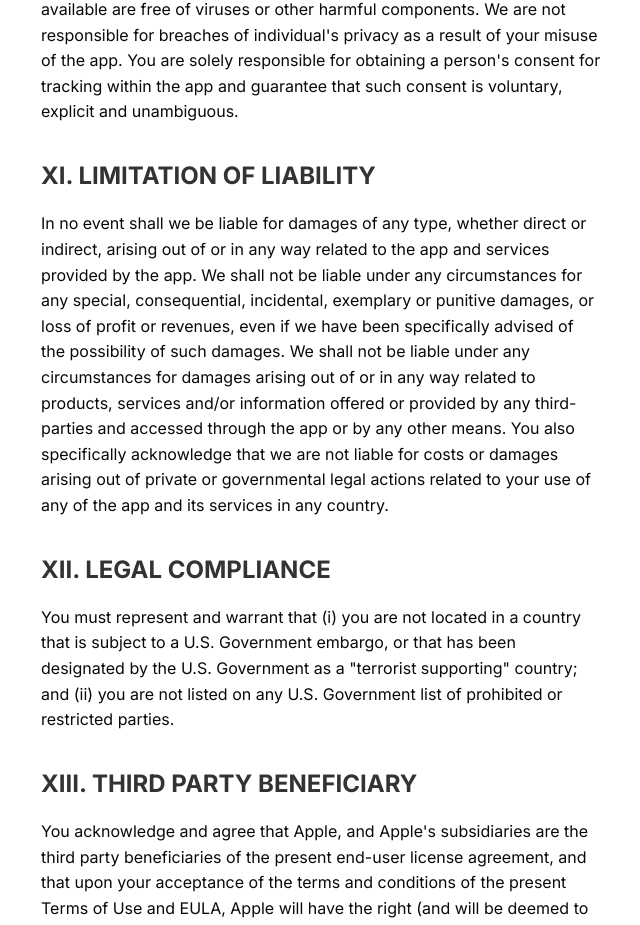
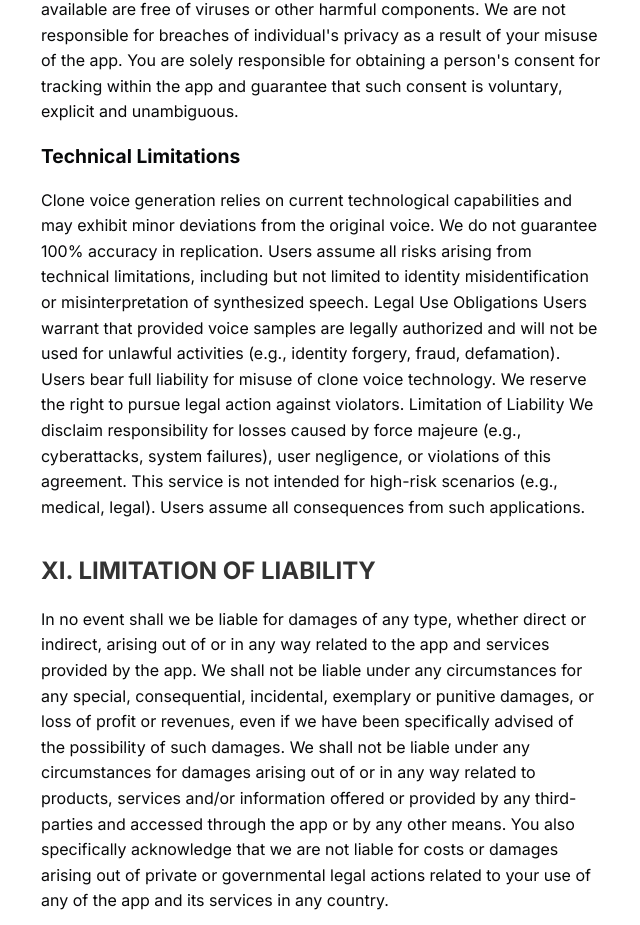
Before and after one commit to picmagic/soulmate, a Next.js app: page /terms in a window 1280 px wide. Shown: the part 4452-5377 px from the top of the page, without its empty margins (319-959 px from the left). Built offline with nearby package versions, Linux system fonts and the light colour scheme.

Commit message:
Update page.tsx

```diff
--- a/src/app/terms/page.tsx
+++ b/src/app/terms/page.tsx
@@ -241,6 +241,17 @@ export default function TermsOfUse() {
 					person&apos;s consent for tracking within the app and guarantee that
 					such consent is voluntary, explicit and unambiguous.
 				</p>
+				<h3>Technical Limitations</h3>
+				<p>
+					Clone voice generation relies on current technological capabilities and may exhibit minor deviations from the original voice. We do not guarantee 100% accuracy in replication.
+					Users assume all risks arising from technical limitations, including but not limited to identity misidentification or misinterpretation of synthesized speech.
+					Legal Use Obligations
+					Users warrant that provided voice samples are legally authorized and will not be used for unlawful activities (e.g., identity forgery, fraud, defamation).
+					Users bear full liability for misuse of clone voice technology. We reserve the right to pursue legal action against violators.
+					Limitation of Liability
+					We disclaim responsibility for losses caused by force majeure (e.g., cyberattacks, system failures), user negligence, or violations of this agreement.
+					This service is not intended for high-risk scenarios (e.g., medical, legal). Users assume all consequences from such applications.
+				</p>
 			</section>
 
 			<section className={styles.section}>
```
